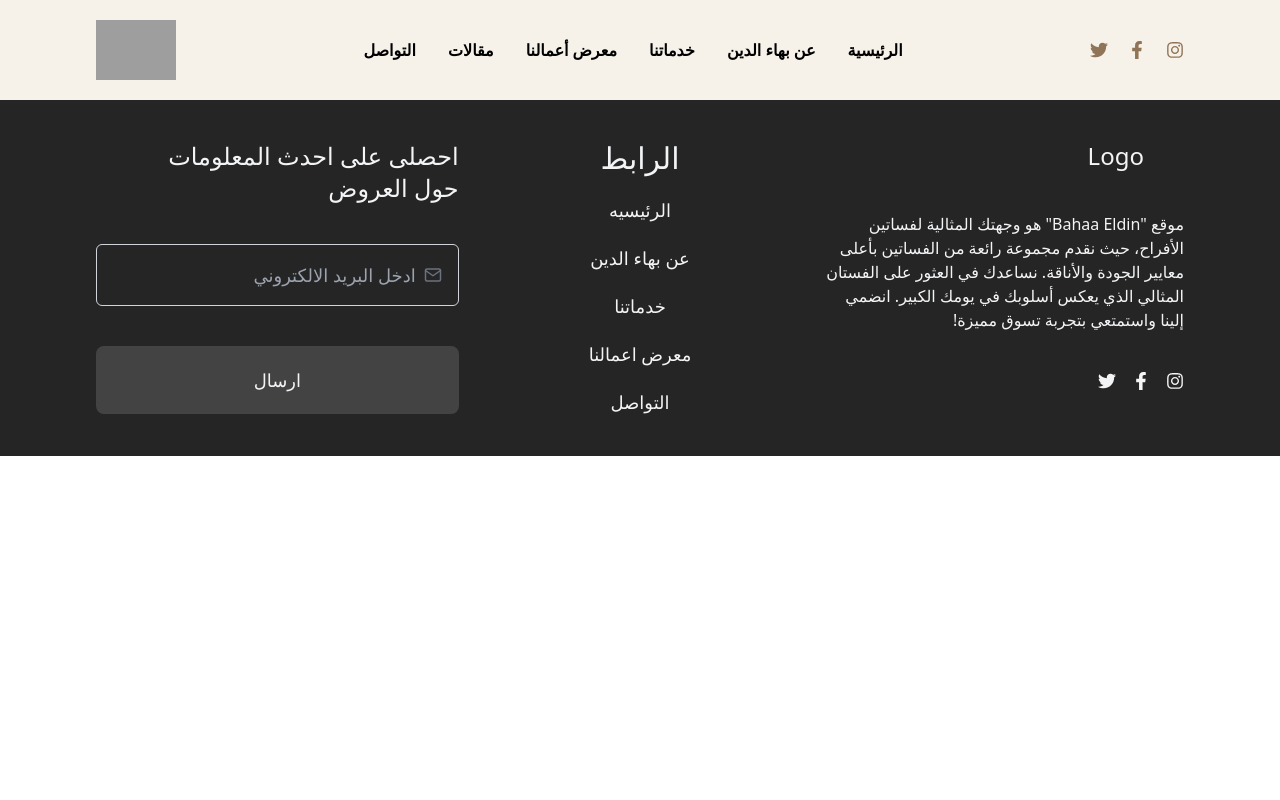
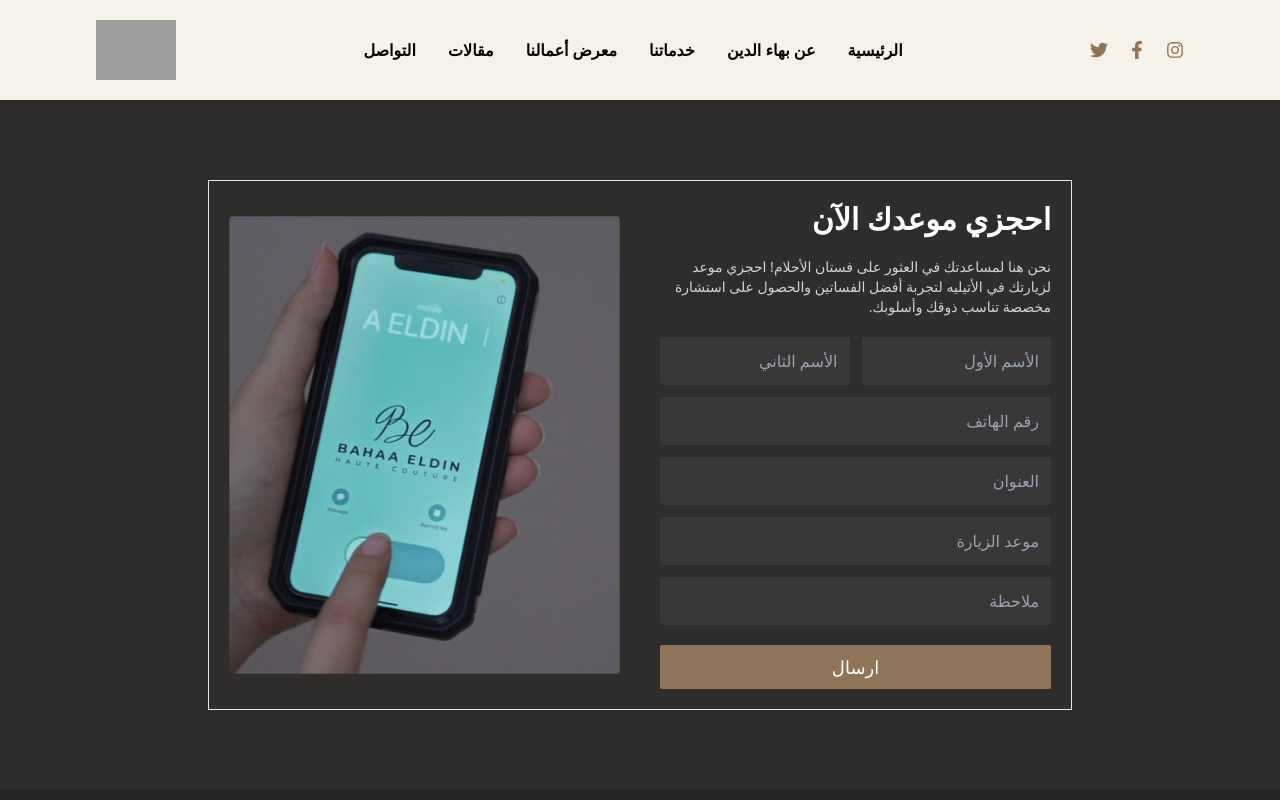
Before and after one commit to ziad223/wedding, a React (Vite) app: page /reservation in a window 1280 px wide. Shown: the top 800 px of the page. Built offline with nearby package versions, Linux system fonts and the light colour scheme; grey boxes are pictures that could not be loaded.

Commit message:
add reservation

```diff
--- a/src/App.css
+++ b/src/App.css
@@ -1,7 +1,7 @@
 @tailwind base;
 @tailwind components;
 @tailwind utilities;
-
+/* @import url('https://fonts.googleapis.com/css2?family=Almarai&display=swap'); */
 * {
   margin: 0;
   padding: 0;
--- a/src/App.jsx
+++ b/src/App.jsx
@@ -8,6 +8,7 @@
 import Contact from './pages/Contact';
 import Navbar from './components/Navbar';
 import Footer from './components/Footer';
+import Reservation from './pages/Reservation';
 function App() {
   return (
     <div className="app">
@@ -19,7 +20,8 @@
         <Route path='/services' element={<Services />} />
         <Route path='/portfolio' element={<Portfolio />} />
         <Route path='/blog' element={<Blog />} />
-        <Route path='/contact' element={<Contact />} />
+          <Route path='/contact' element={<Contact />} />
+          <Route path='/reservation' element={<Reservation />} />
       </Routes>
       <Footer/>
     </BrowserRouter>
--- a/src/components/AboutSection4.jsx
+++ b/src/components/AboutSection4.jsx
@@ -76,7 +76,7 @@
                             لتصميم فستان زفاف أحلامك. العرض لفترة محدودة!
                             </span>
                         </h2>
-                    <Link to='/contact' className='bg-[#907457] px-14 text-lg py-3 text-white rounded-lg d cursor-pointer hover:bg-[#795b3b] transition-all duration-300'>
+                    <Link to='/reservation' className='bg-[#907457] px-14 text-lg py-3 text-white rounded-lg d cursor-pointer hover:bg-[#795b3b] transition-all duration-300'>
                          أحجز الأن
                           </Link>
                 </div>
--- a/src/components/HomeSection6.jsx
+++ b/src/components/HomeSection6.jsx
@@ -13,7 +13,7 @@
                     احجزي موعدك الآن واحصلي على استشارة مجانية مع بهاء الدين <span className='lg:block'>   لتصميم فستان زفاف أحلامك. العرض لفترة محدودة!</span>
                 </p>
                 <Link
-                    to="/contact"
+                    to="/reservation"
                     className="bg-[#907457] py-3 px-20 text-xl text-white rounded-lg mt-4 hover:bg-[#7c6246] transition-all duration-300"
                 >
                     أحجز الأن
--- a/src/pages/Portfolio.jsx
+++ b/src/pages/Portfolio.jsx
@@ -99,7 +99,7 @@
             <span className="block">لتصميم فستان زفاف أحلامك</span>. العرض لفترة محدودة!
           </p>
           <Link
-            to="/contact"
+            to="/reservation"
             className="bg-[#907457] px-6 sm:px-8 py-1 block w-max mt-5 text-white text-sm sm:text-lg rounded-lg cursor-pointer hover:bg-[#795b3b] transition-all duration-300"
           >
             أحجز الأن
--- /dev/null
+++ b/src/pages/Reservation.jsx
@@ -0,0 +1,35 @@
+import React from 'react';
+import img from '../images/reservation.png';
+const Reservation = () => {
+  return (
+    <div className='bg-[#2f2c2c]'>
+      <div className='py-20 lg:w-[70%] mx-auto px-4'>
+        <div className='border p-5 flex flex-col lg:flex-row justify-center gap-10 items-center'>
+          <div className="lg:w-1/2 w-full">
+            <h2 className='text-white lg:text-3xl text-xl font-bold text-center lg:text-right'>احجزي موعدك الآن</h2>
+            <p className='text-gray-300 my-5 text-sm text-center lg:text-right'>
+              نحن هنا لمساعدتك في العثور على فستان الأحلام! احجزي موعد لزيارتك في الأتيليه لتجربة أفضل الفساتين والحصول على استشارة مخصصة تناسب ذوقك وأسلوبك.
+            </p>
+            <div className='flex flex-col lg:flex-row gap-3 mt-3'>
+              <input type="text" placeholder='الأسم الأول' className='bg-[#393737] rounded-sm p-3 text-white outline-none w-full' />
+              <input type="text" placeholder='الأسم الثاني' className='bg-[#393737] rounded-sm p-3 text-white outline-none w-full lg:mt-0 mt-3' />
+            </div>
+            <input type="text" placeholder='رقم الهاتف' className='w-full mt-3 rounded-sm bg-[#393737] p-3 outline-none' />
+            <input type="text" placeholder='العنوان' className='w-full mt-3 rounded-sm bg-[#393737] p-3 outline-none' />
+            <input type="text" placeholder='موعد الزيارة' className='w-full mt-3 rounded-sm bg-[#393737] p-3 outline-none' />
+            <input type="text" placeholder='ملاحظة' className='w-full mt-3 rounded-sm bg-[#393737] p-3 outline-none' />
+            <button className='bg-[#907457] px-8 text-lg py-2 mt-5 text-white rounded-sm cursor-pointer hover:bg-[#795b3b] transition-all block w-full duration-300'>
+              ارسال
+            </button>
+          </div>
+          <div className="lg:w-1/2 w-full mt-5 lg:mt-0">
+            <img src={img} alt="reservation" className="w-full h-full object-cover rounded-sm" />
+          </div>
+        </div>
+      </div>
+    </div>
+
+  );
+}
+
+export default Reservation;
```
Also changed, not shown: src/images/reservation.png (added).
